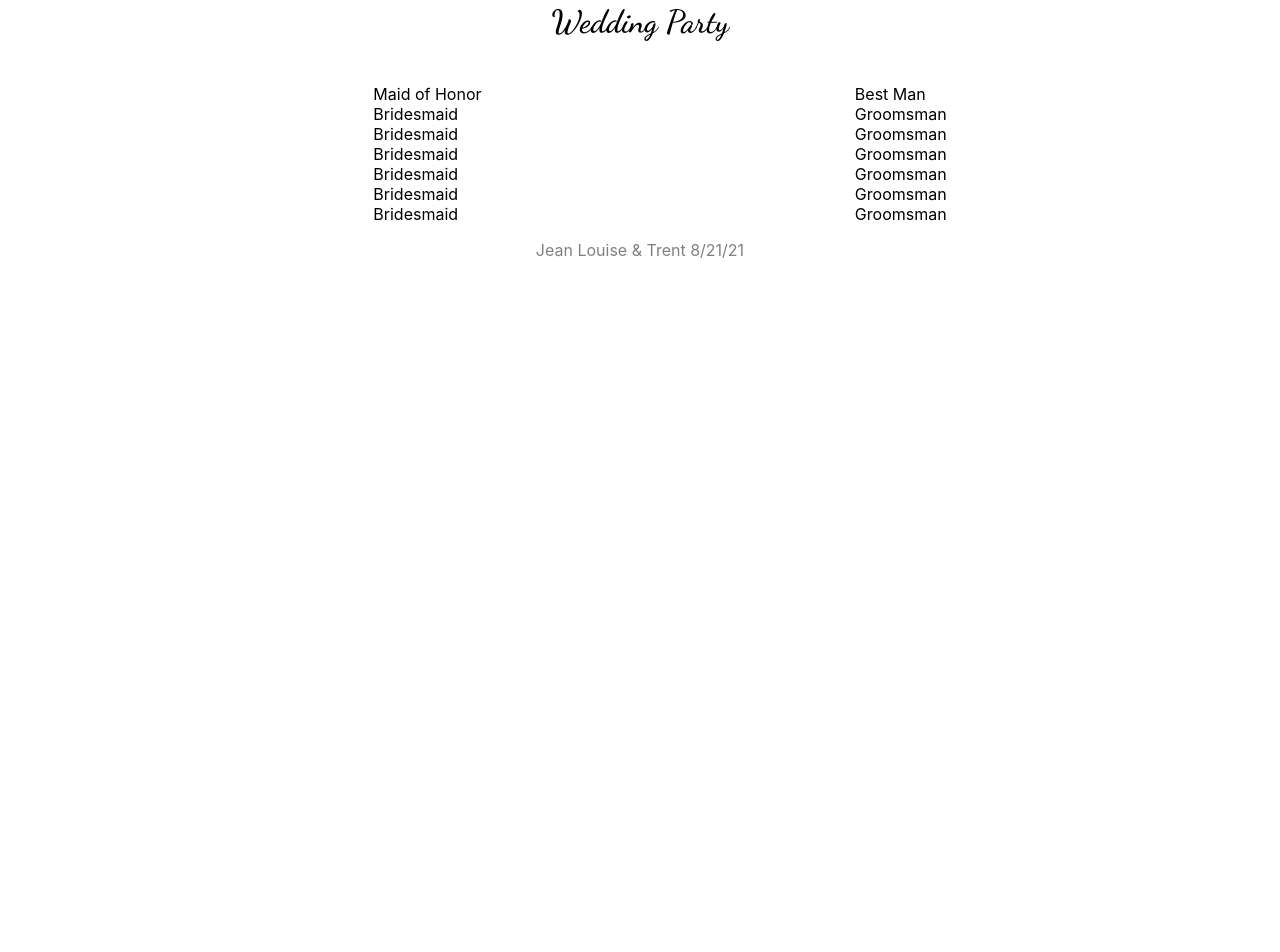
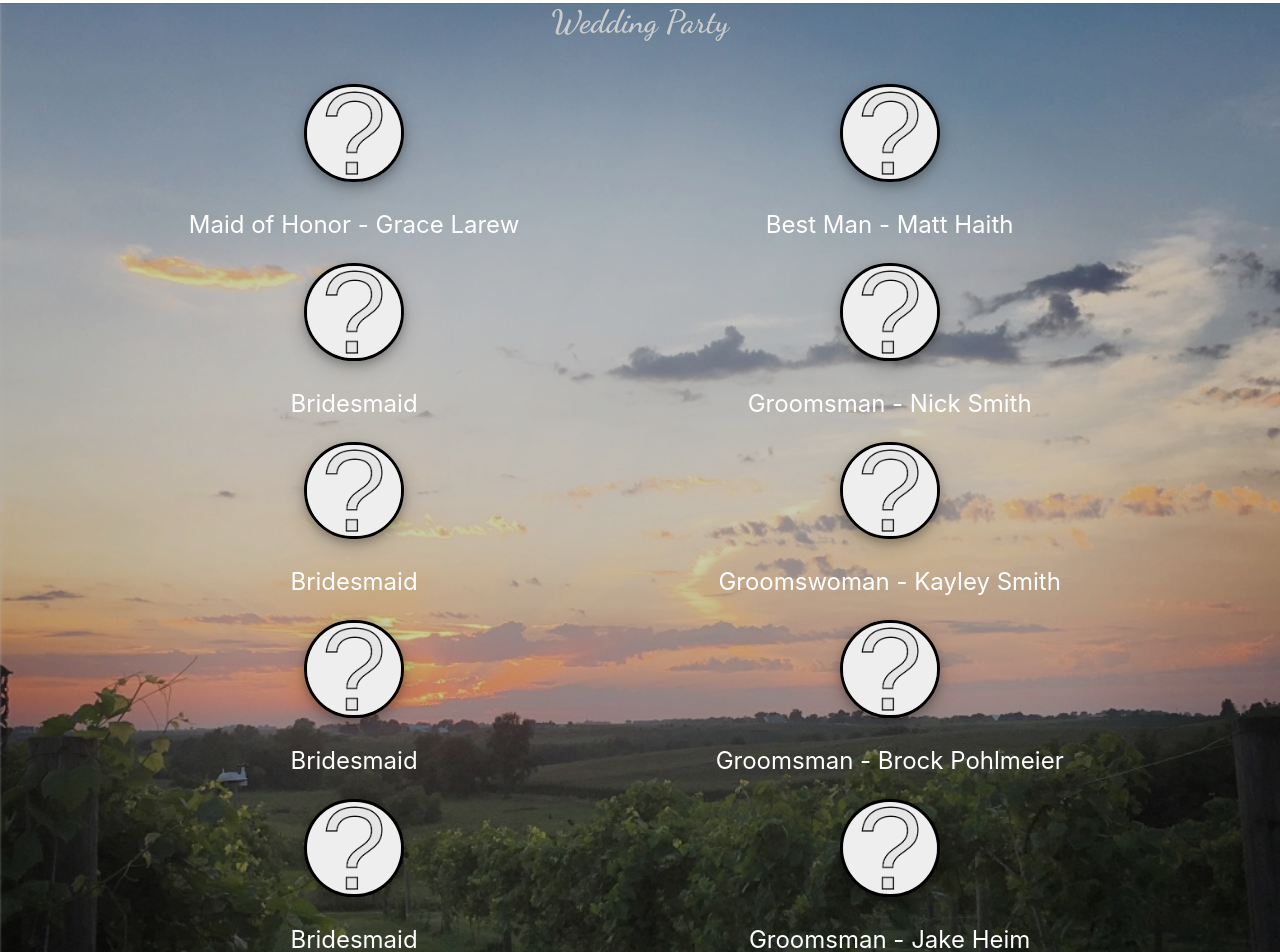
Before and after one commit to trentnsmith/wedding-website2.0, a React (Create React App) app: page / in a window 1280 px wide. Shown: the part 1860-2812 px from the top of the page. Before the commit the page ends 2120 px from the top, so only its background shows below. Built offline with nearby package versions, Linux system fonts and the light colour scheme.

Commit message:
styling layout

```diff
--- a/src/components/WeddingParty/WeddingParty.css
+++ b/src/components/WeddingParty/WeddingParty.css
@@ -1,17 +1,55 @@
+.wedding-party {
+    background-image: url('../images/places/walker-view.jpg');
+    background-position: center;
+    background-repeat: no-repeat;
+    background-size: cover;
+    background-attachment: fixed;
+    height: 100%;
+    width: 100%;
+    display: block;
+    filter: opacity(1.0);
+    color: white;
+}
+
+.overlay-party {
+    display: block;
+    width: 100%;
+    height: 100%;
+    background-color: black;
+    opacity: 0.2;
+    position: absolute;
+}
+
 .container-party {
     display: flex;
     flex-direction: column;
     justify-content: space-evenly;
+    position: relative;
 }
 
 .party {
     align-content: center;
+    margin-left: -60px;
+    padding: 5 5;
+}
 
-}
+
+.party-photo {
+    width: 100px;
+    border-radius: 50px;
+    border: 3px solid black;
+    box-shadow: 0 4px 8px 0 rgba(0, 0, 0, 0.2), 0 6px 20px 0 rgba(0, 0, 0, 0.19);}
 
 li {
     list-style-type: none;
+    text-align: center;
 }
+
+.party-text {
+    text-align: center;
+    font-size: x-large;
+}
+
 
 @media (min-width: 768px) {
     .container-party {
--- a/src/components/WeddingParty/WeddingParty.js
+++ b/src/components/WeddingParty/WeddingParty.js
@@ -1,34 +1,79 @@
 import React, { Component } from 'react';
 import './WeddingParty.css';
+
+import QMark from '../images/wedding-party/question.png';
 
 class WeddingParty extends Component {
     render() {
         return (
             <section className="wedding-party">
-            <div>
+                <div className="overlay-party"></div>
+                <div className="party-header">
                     <h1>Wedding Party</h1>
                 </div>
                 <div className="container-party">
                     <div className="party party-bride">
                         <ul>
-                        <li>Maid of Honor</li>
-                        <li>Bridesmaid</li>
-                        <li>Bridesmaid</li>
-                        <li>Bridesmaid</li>
-                        <li>Bridesmaid</li>
-                        <li>Bridesmaid</li>
-                        <li>Bridesmaid</li>
+                            <li>
+                                <img className="party-photo" src={QMark} alt="img"/>
+                                <p className="party-text">Maid of Honor - Grace Larew</p>
+                            </li>
+                            <li>
+                                <img className="party-photo" src={QMark} alt="img"/>
+                                <p className="party-text">Bridesmaid</p>
+                            </li>
+                            <li>
+                                <img className="party-photo" src={QMark} alt="img"/>
+                                <p className="party-text">Bridesmaid</p>
+                            </li>
+                            <li>
+                                <img className="party-photo" src={QMark} alt="img"/>
+                                <p className="party-text">Bridesmaid</p>
+                            </li>
+                            <li>
+                                <img className="party-photo" src={QMark} alt="img"/>
+                                <p className="party-text">Bridesmaid</p>
+                            </li>
+                            <li>
+                                <img className="party-photo" src={QMark} alt="img"/>
+                                <p className="party-text">Bridesmaid</p>
+                            </li>
+                            <li>
+                                <img className="party-photo" src={QMark} alt="img"/>
+                                <p className="party-text">Bridesmaid</p>
+                            </li>
                         </ul>
                     </div>
                     <div className="party party-groom">
                         <ul>
-                        <li>Best Man</li>
-                        <li>Groomsman</li>
-                        <li>Groomsman</li>
-                        <li>Groomsman</li>
-                        <li>Groomsman</li>
-                        <li>Groomsman</li>
-                        <li>Groomsman</li>
+                            <li>
+                                <img className="party-photo" src={QMark} alt="img"/>
+                                <p className="party-text">Best Man - Matt Haith</p>
+                            </li>
+                            <li>
+                                <img className="party-photo" src={QMark} alt="img"/>
+                                <p className="party-text">Groomsman - Nick Smith</p>
+                            </li>
+                            <li>
+                                <img className="party-photo" src={QMark} alt="img"/>
+                                <p className="party-text">Groomswoman - Kayley Smith</p>
+                            </li>
+                            <li>
+                                <img className="party-photo" src={QMark} alt="img"/>
+                                <p className="party-text">Groomsman - Brock Pohlmeier</p>
+                            </li>
+                            <li>
+                                <img className="party-photo" src={QMark} alt="img"/>
+                                <p className="party-text">Groomsman - Jake Heim</p>
+                            </li>
+                            <li>
+                                <img className="party-photo" src={QMark} alt="img"/>
+                                <p className="party-text">Groomsman - Harrison Wallin</p>
+                            </li>
+                            <li>
+                                <img className="party-photo" src={QMark} alt="img"/>
+                                <p className="party-text">Groomsman - Brian Scandariato</p>
+                            </li>
                         </ul>
                     </div>
                 </div>
```
Lines whose indentation alone changed are shown as unchanged.
